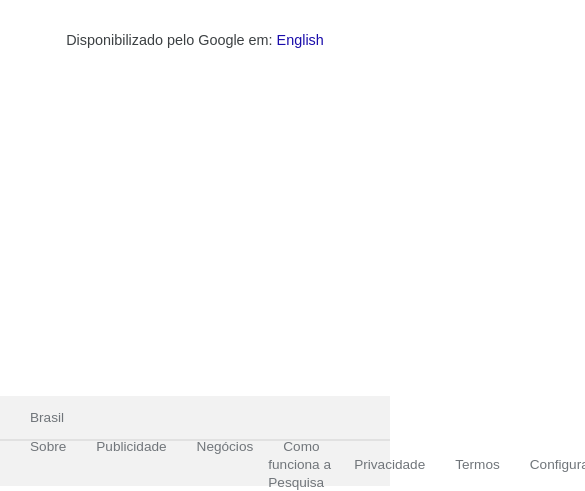
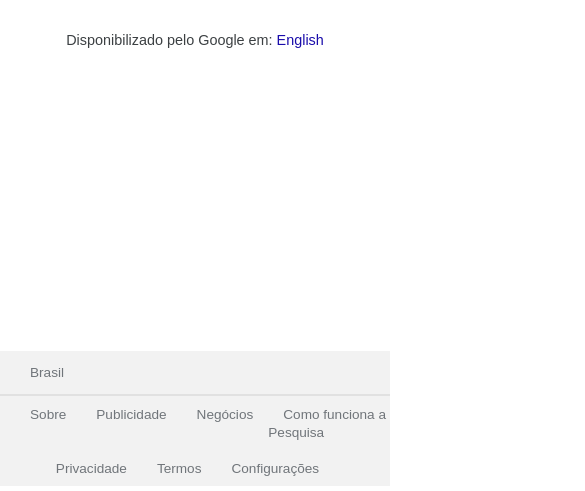
Before and after one commit to Claayton/google-clone, a plain HTML site: page index.html in a window 390 px wide. Shown: the part 358-849 px from the top of the page, 585 px wide, since content can reach past the window. Drawn offline with Linux system fonts and the light colour scheme.

Commit message:
feat: Adicionado reaponsividade para janela pequena em PC

```diff
--- a/style/style.css
+++ b/style/style.css
@@ -82,7 +82,7 @@ main .logo img {
 
 main .search {
     margin: -10px;
-    width:45%;
+    width: 580px;
     height: 45px;
     border: 1px solid rgba(0, 0, 0, 0.096);
     border-radius: 20px;
@@ -206,3 +206,23 @@ footer a {
 footer a:hover {
     text-decoration: underline;
 }
+
+@media screen and (max-width: 1200px) {
+
+    footer .nav-container {
+        justify-content: space-around;
+    }
+}
+
+@media screen and (max-width: 800px) {
+
+    footer .nav-container {
+        flex-direction: column;
+        justify-content: space-around;
+        height: 90px;
+    }
+
+    main .search {
+        width: 80%;
+    }
+}
```
